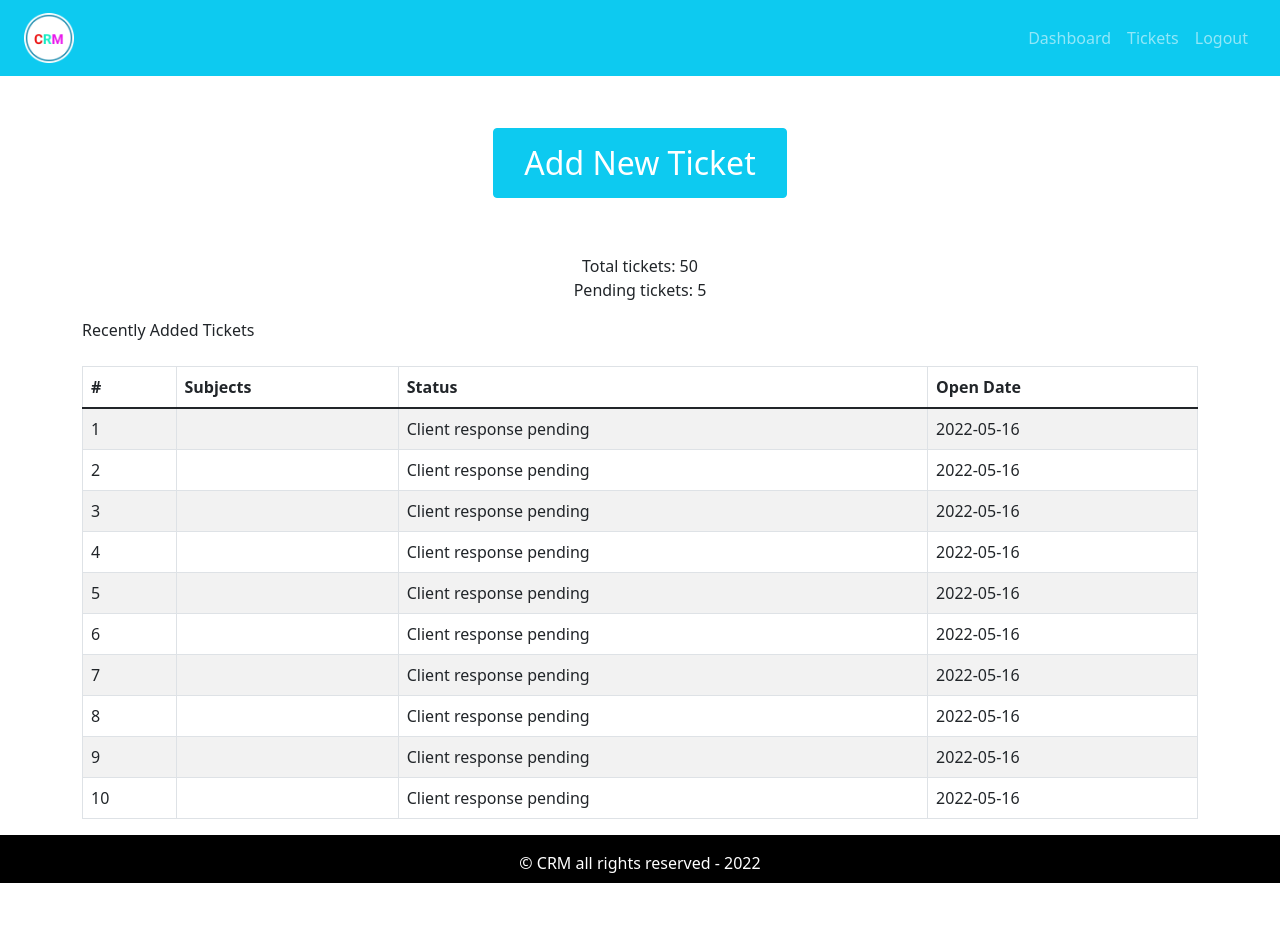
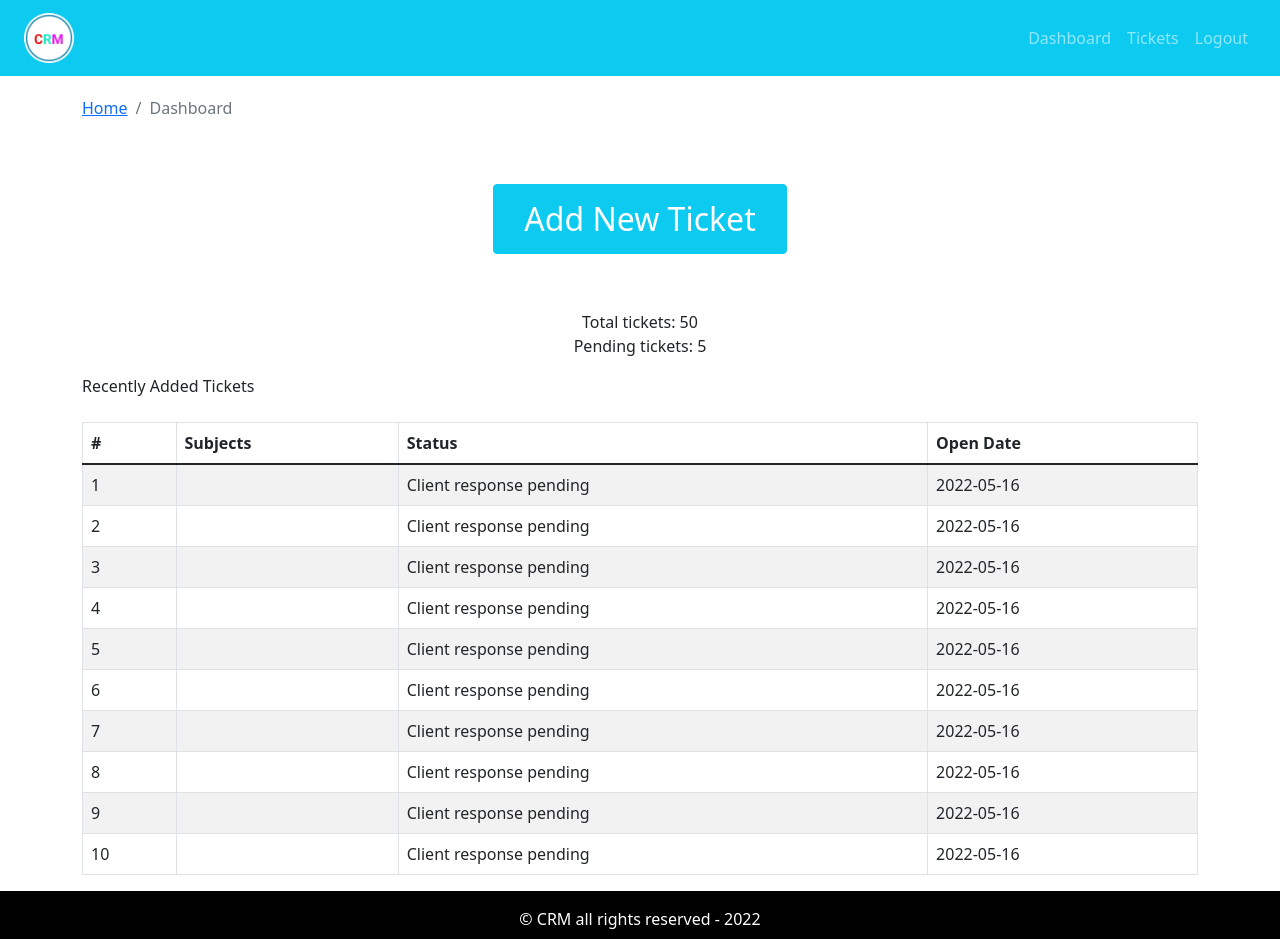
Before and after one commit to NdukaClara/crm-frontend, a React (Create React App) app: page / in a window 1280 px wide. Before the commit the page ends 883 px from the top, so only its background shows below. Built offline with nearby package versions, Linux system fonts and the light colour scheme.

Commit message:
breadcrumb added

```diff
--- /dev/null
+++ b/src/components/breadcrumb/BreadcrumbComp.js
@@ -0,0 +1,11 @@
+import React from "react";
+import { Breadcrumb } from "react-bootstrap";
+
+export const BreadcrumbComp = ({ page }) => {
+  return (
+    <Breadcrumb className="mt-3">
+      <Breadcrumb.Item href="/">Home</Breadcrumb.Item>
+      <Breadcrumb.Item active>{page}</Breadcrumb.Item>
+    </Breadcrumb>
+  );
+};
--- a/src/pages/entry/dashboard/DashboardPage.js
+++ b/src/pages/entry/dashboard/DashboardPage.js
@@ -2,10 +2,16 @@ import React from "react";
 import { Container, Row, Col, Button } from "react-bootstrap";
 import { TicketTable } from "../../../components/ticket-table/TicketTableComp";
 import tickets from "../../../assets/data/dummy-tickets.json";
+import { BreadcrumbComp } from "../../../components/breadcrumb/BreadcrumbComp";
 
 export const Dashboard = () => {
   return (
     <Container>
+      <Row>
+        <Col>
+          <BreadcrumbComp page="Dashboard" />
+        </Col>
+      </Row>
       <Row>
         <Col className="text-center mt-5 mb-2">
           <Button
```
Also changed, not shown: src/App.css (+0 -9 lines).
